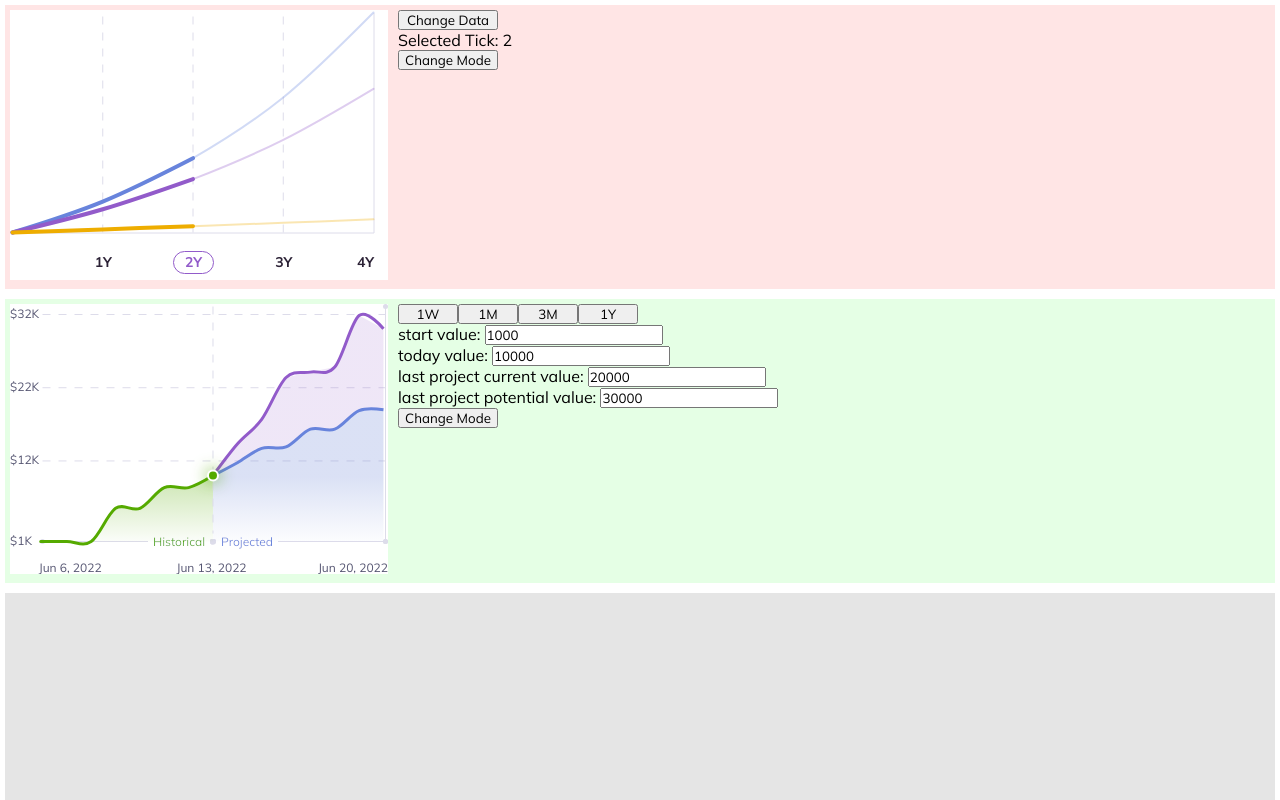
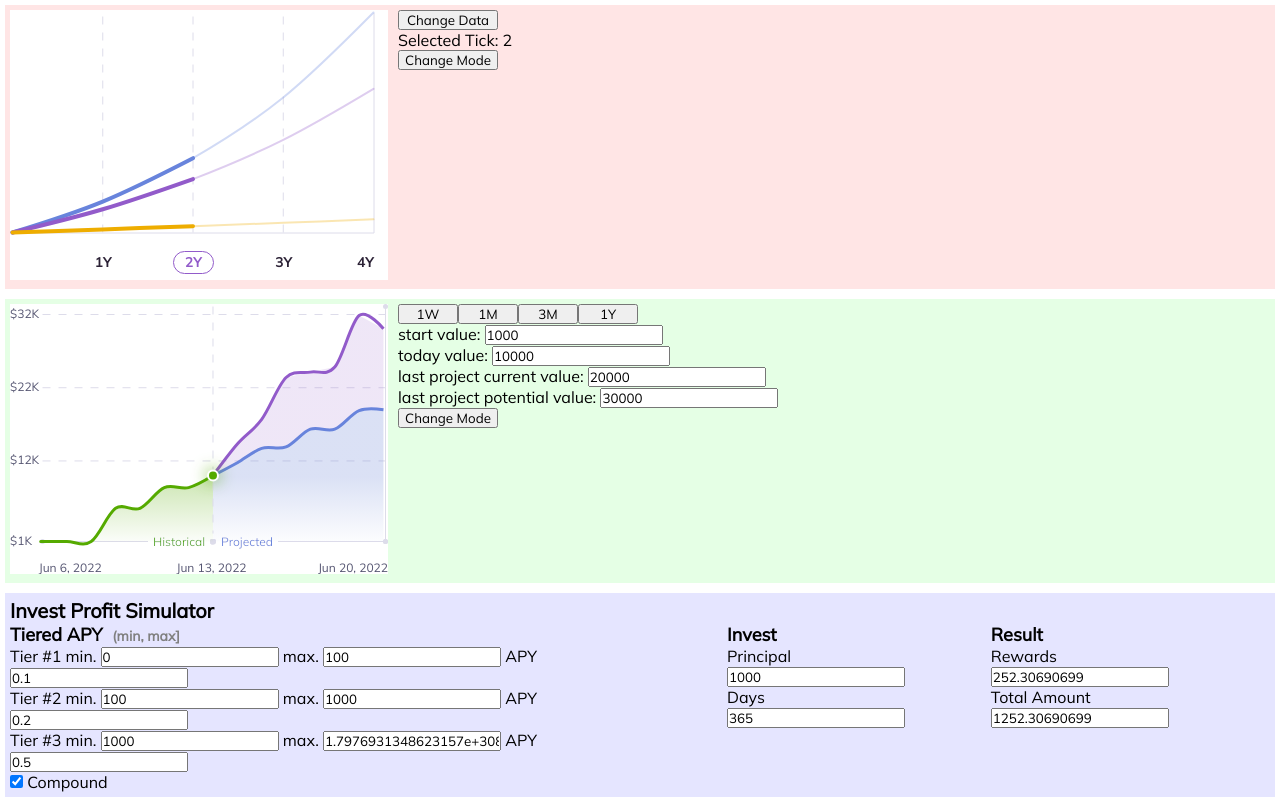
Before and after one commit to bigyao25/earn-chart, a Vue app: page / in a window 1280 px wide. Shown: the top 800 px of the page. Built offline with nearby package versions, Linux system fonts and the light colour scheme.

Commit message:
add TestInvest

```diff
--- a/src/App.vue
+++ b/src/App.vue
@@ -5,6 +5,9 @@
     </div>
     <div class="card bg-green">
       <TestHistoricalProjected />
+    </div>
+    <div class="card bg-blue">
+      <TestInvest></TestInvest>
     </div>
     <div class="card bg-gray">
       <Test1></Test1>
@@ -16,6 +19,7 @@
 import dayjs from "dayjs";
 import TestHistoricalProjected from "./TestHistoricalProjected.vue";
 import TestMechanism from "./TestMechanism.vue";
+import TestInvest from "./TestInvest.vue";
 import Test1 from "./components/Test1.vue";
 
 export default {
@@ -23,7 +27,7 @@ export default {
     return {};
   },
   methods: {},
-  components: { TestHistoricalProjected, TestMechanism, Test1 },
+  components: { TestHistoricalProjected, TestMechanism, TestInvest, Test1 },
 };
 </script>
 
--- /dev/null
+++ b/src/TestInvest.vue
@@ -0,0 +1,136 @@
+<template>
+  <div class="page">
+    <h1>Invest Profit Simulator</h1>
+    <div class="body">
+      <div class="apy">
+        <h2>
+          Tiered APY
+          <span>(min, max]</span>
+        </h2>
+        <div class="tier" v-for="(tier, i) in tieredApys">
+          Tier #{{ i + 1 }} min.
+          <input type="text" v-model="tier.tiered.min" />
+          max.
+          <input type="text" v-model="tier.tiered.max" />
+          APY
+          <input type="text" v-model="tier.apy" />
+        </div>
+        <div class="compound">
+          <input type="checkbox" v-model="compound" @change="handle" />
+          Compound
+        </div>
+      </div>
+      <div class="invest">
+        <h2>Invest</h2>
+        <div>
+          <span>Principal</span>
+          <input type="text" v-model="principal" />
+        </div>
+        <div>
+          <span>Days</span>
+          <input type="text" v-model="days" />
+        </div>
+        <div></div>
+      </div>
+      <div class="result">
+        <h2>Result</h2>
+        <div>
+          <span>Rewards</span>
+          <input type="text" readonly v-model="rewards" />
+        </div>
+        <div>
+          <span>Total Amount</span>
+          <input type="text" readonly v-model="total" />
+        </div>
+      </div>
+    </div>
+  </div>
+</template>
+
+<script>
+import Decimal from "decimal.js";
+import { randomRange, getRewardOneDay, getInvestByApy } from "./utils/utils";
+
+export default {
+  data() {
+    return {
+      tieredApys: [
+        { tiered: { min: 0, max: 100 }, apy: 0.1 },
+        { tiered: { min: 100, max: 1000 }, apy: 0.2 },
+        { tiered: { min: 1000, max: Number.MAX_VALUE }, apy: 0.5 },
+      ],
+      compound: true,
+      principal: 1000,
+      days: 365,
+      rewards: 0,
+      total: 0,
+    };
+  },
+  mounted() {
+    this.handle();
+  },
+  methods: {
+    handle() {
+      const result = getInvestByApy({ apyTiers: this.tieredApys, principal: Number(this.principal), days: Number(this.days), compound: this.compound });
+      this.rewards = Decimal(result.rewards).toFixed(8, Decimal.ROUND_DOWN);
+      this.total = Decimal(result.total).toFixed(8, Decimal.ROUND_DOWN);
+    },
+  },
+  watch: {
+    compound() {
+      this.handle();
+    },
+    principal() {
+      this.handle();
+    },
+    days() {
+      this.handle();
+    },
+  },
+};
+</script>
+
+<style lang="less" scoped>
+.page {
+  display: flex;
+  flex-direction: column;
+  h1 {
+    font-size: 20px;
+    font-weight: 700;
+  }
+  h2 {
+    font-size: 18px;
+    font-weight: 700;
+    span {
+      margin: 0 20px 0 5px;
+      font-size: 14px;
+      line-height: 18px;
+      color: gray;
+    }
+  }
+  .body {
+    display: flex;
+    flex-direction: row;
+    .apy {
+      margin-right: 20px;
+    }
+    .invest {
+      margin-right: 20px;
+      div {
+        span {
+          display: inline-block;
+          width: 70px;
+        }
+      }
+    }
+    .result {
+      div {
+        span {
+          display: inline-block;
+          width: 106px;
+        }
+      }
+    }
+  }
+}
+</style>
--- a/src/TestMechanism.vue
+++ b/src/TestMechanism.vue
@@ -12,7 +12,6 @@
 
 <script>
 import dayjs from "dayjs";
-import { randomRange, getRewardOneDay, getProfitByApy } from "./utils/utils";
 import MechanismChart from "./components/MechanismChart.vue";
 
 export default {
@@ -29,18 +28,10 @@ export default {
   },
   mounted() {
     const tieredApy = [
-      { tiered: { start: 0, end: 100 }, apy: 0.1 },
-      { tiered: { start: 100, end: 1000 }, apy: 0.2 },
-      { tiered: { start: 1000, end: Number.MAX_VALUE }, apy: 0.5 },
+      { tiered: { min: 0, max: 100 }, apy: 0.1 },
+      { tiered: { min: 100, max: 1000 }, apy: 0.2 },
+      { tiered: { min: 1000, max: Number.MAX_VALUE }, apy: 0.5 },
     ];
-    console.log(`1day-reward-1`, getRewardOneDay(1, tieredApy));
-    console.log(`1day-reward-10000`, getRewardOneDay(10000, tieredApy));
-    console.log(`profit-1*1`, getProfitByApy({ principal: 1, apyTiers: tieredApy, compound: false, days: 1 }));
-    console.log(`profit-1*365`, getProfitByApy({ principal: 1, apyTiers: tieredApy, compound: false, days: 365 }));
-    console.log(`profit-1*365c`, getProfitByApy({ principal: 1, apyTiers: tieredApy, compound: true, days: 365 }));
-    console.log(`profit-10000*1`, getProfitByApy({ principal: 10000, apyTiers: tieredApy, compound: false, days: 1 }));
-    console.log(`profit-10000*365`, getProfitByApy({ principal: 10000, apyTiers: tieredApy, compound: false, days: 365 }));
-    console.log(`profit-10000*365c`, getProfitByApy({ principal: 10000, apyTiers: tieredApy, compound: true, days: 365 }));
   },
   methods: {
     axisXClick(selected) {
--- a/src/components/HistoricalProjectedChart.vue
+++ b/src/components/HistoricalProjectedChart.vue
@@ -264,7 +264,6 @@ export default {
 
       const svg = select("#_hp_chart");
       svg.classed("dark", this.dark);
-      console.log("dark", this.dark);
       svg.selectAll("*").remove();
 
       var defs = svg.append("defs");
--- a/src/utils/utils.ts
+++ b/src/utils/utils.ts
@@ -7,12 +7,12 @@ export const randomRange = (min: number, max: number, isRound = false) => {
 };
 
 type TieredApyItem = {
-  tiered: { start: number; end: number };
+  tiered: { min: number; max: number };
   apy: number;
 };
 type GetProfitByApyOptions = {
+  apyTiers: TieredApyItem[];
   principal: number;
-  apyTiers: TieredApyItem[];
   compound?: boolean;
   days?: number;
 };
@@ -29,14 +29,14 @@ export const getRewardOneDay = (principal: number, apyTiers: TieredApyItem[]) =>
     if (restPrincipal <= 0) return false;
 
     let tierPrincipal;
-    if (restPrincipal < t.tiered.end) {
+    if (restPrincipal < t.tiered.max) {
       tierPrincipal = restPrincipal;
     } else {
-      tierPrincipal = t.tiered.end - t.tiered.start;
+      tierPrincipal = t.tiered.max - t.tiered.min;
     }
 
     reward += tierPrincipal * (t.apy / 365);
-    restPrincipal = restPrincipal - (t.tiered.end - t.tiered.start);
+    restPrincipal = restPrincipal - (t.tiered.max - t.tiered.min);
   });
   return reward;
 };
@@ -45,7 +45,7 @@ export const getRewardOneDay = (principal: number, apyTiers: TieredApyItem[]) =>
  * 获取本息和
  * @param options principal: 本金；apyTiers: 阶梯利率；compound: 是否复利；days: 存入天数
  */
-export const getProfitByApy = (options: GetProfitByApyOptions) => {
+export const getInvestByApy = (options: GetProfitByApyOptions) => {
   const ops = { ...{ compound: false, days: 1 }, ...options } as Required<GetProfitByApyOptions>;
 
   let principal = ops.principal;
@@ -56,5 +56,5 @@ export const getProfitByApy = (options: GetProfitByApyOptions) => {
     if (ops.compound) principal += reward;
   }
 
-  return principal + totalReward;
+  return { rewards: totalReward, total: ops.principal + totalReward };
 };
```
